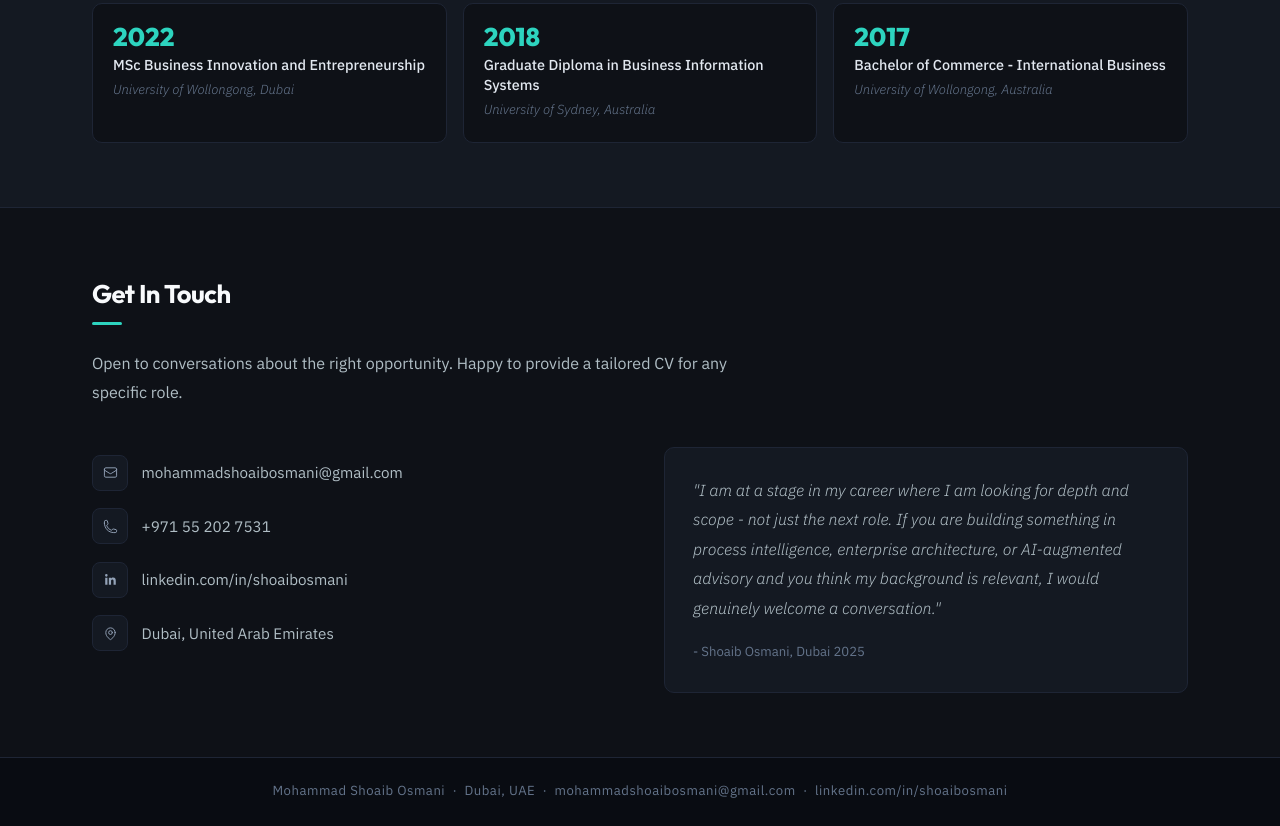
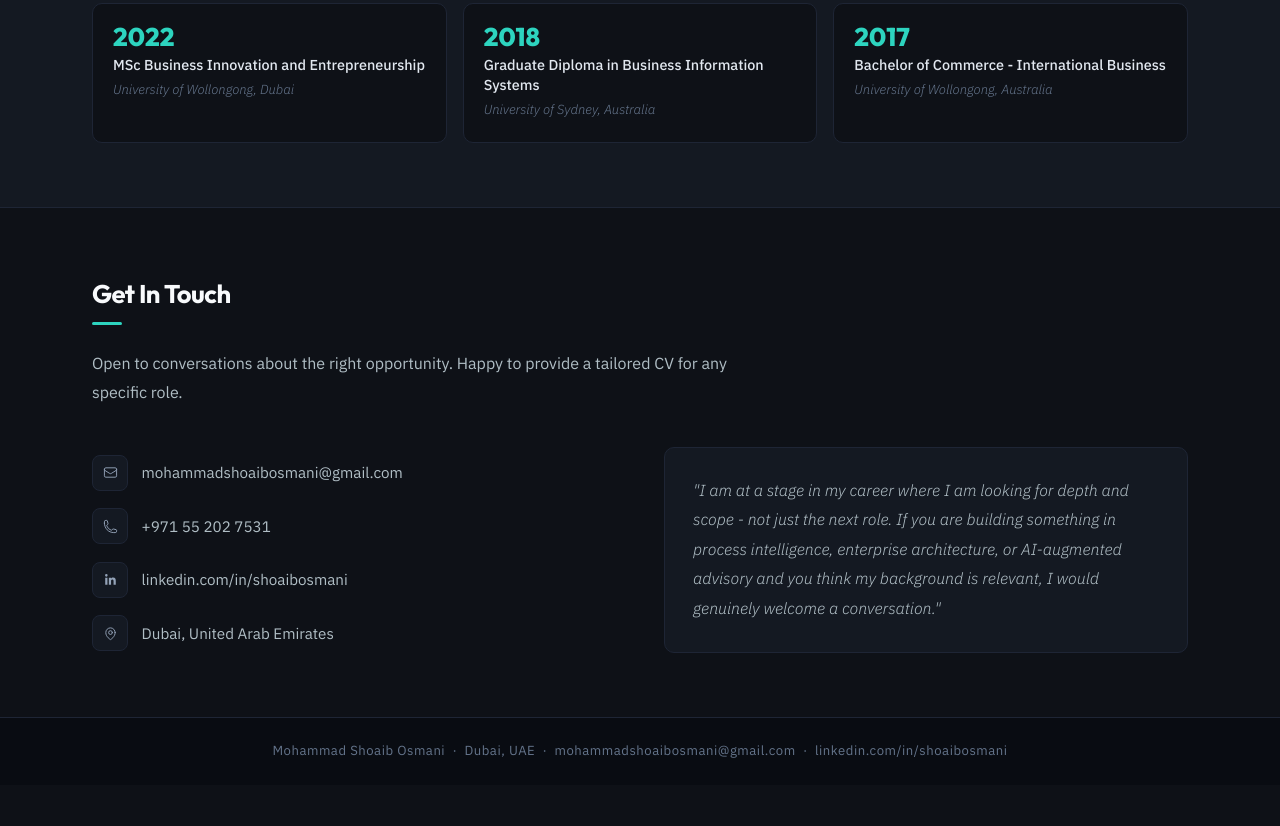
Before and after one commit to mshobie/resume, a plain HTML site: page index.html in a window 1280 px wide. Shown: the part 3728-4554 px from the top of the page. After the commit the page ends 4513 px from the top, so only its background shows below. Drawn offline with Linux system fonts and the light colour scheme.

Commit message:
Update index.html

```diff
--- a/index.html
+++ b/index.html
@@ -1051,7 +1051,7 @@ body {
     </div>
     <div class="contact-note">
       "I am at a stage in my career where I am looking for depth and scope - not just the next role. If you are building something in process intelligence, enterprise architecture, or AI-augmented advisory and you think my background is relevant, I would genuinely welcome a conversation."
-      <cite>- Shoaib Osmani, Dubai 2025</cite>
+
     </div>
   </div>
 </div>
```
